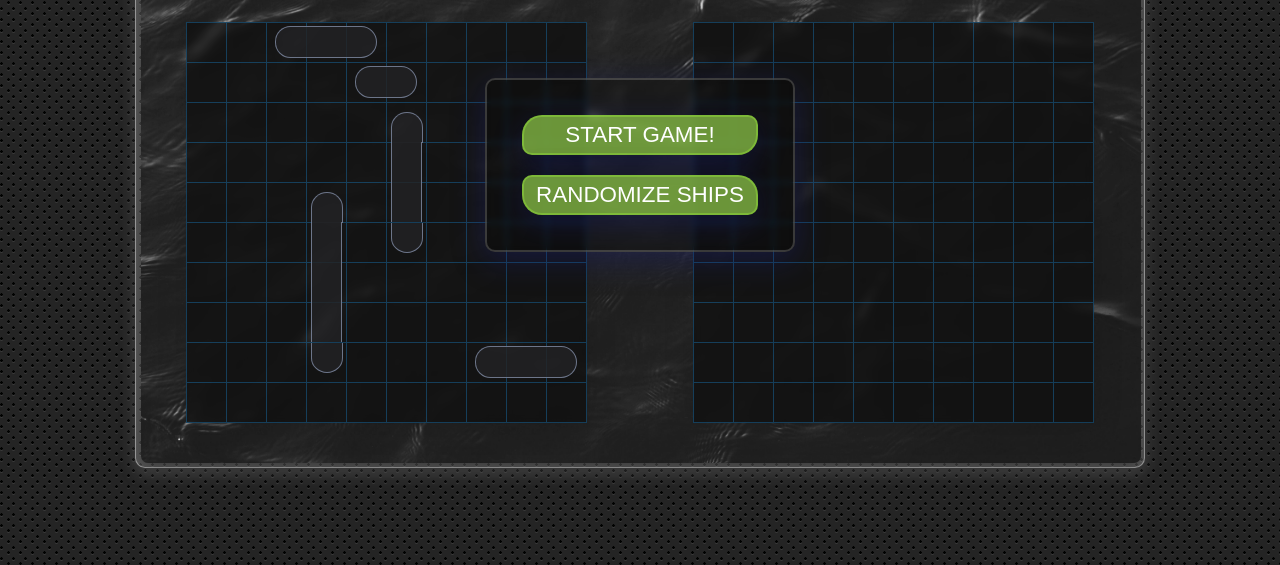
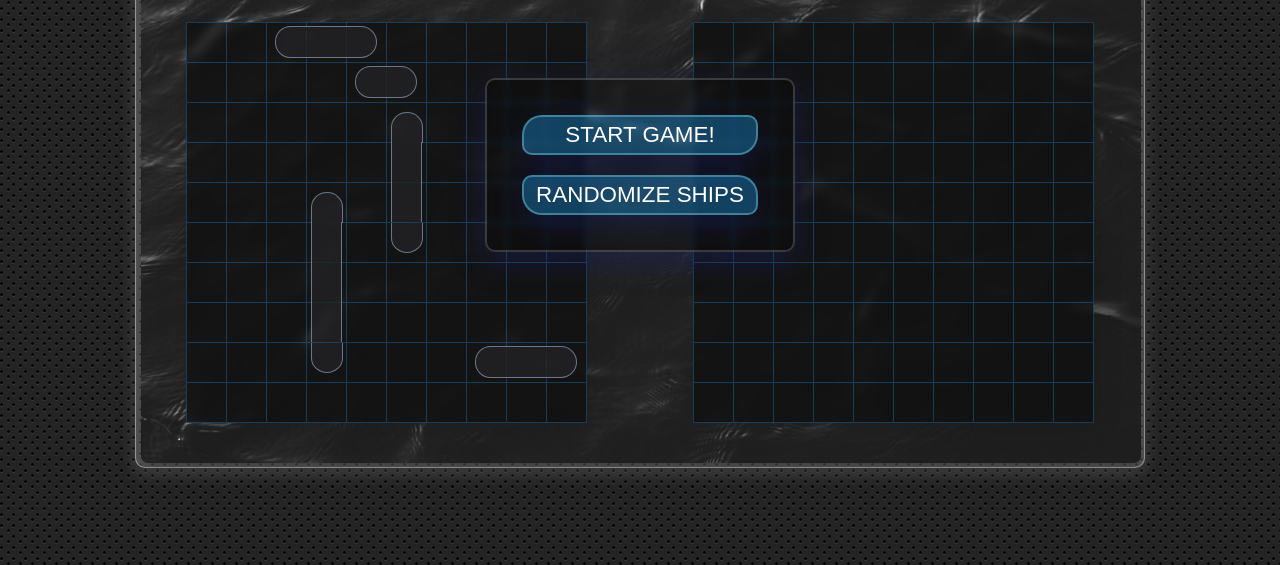
Before and after one commit to studentszO/battleship-game, a website built with webpack: page src/template.html in a window 1280 px wide. Shown: the part 235-800 px from the top of the page. Built offline with nearby package versions, Linux system fonts and the light colour scheme.

Commit message:
Change buttons color

```diff
--- a/src/style.css
+++ b/src/style.css
@@ -296,14 +296,14 @@ dialog {
   font-weight: 300;
   color: #fff;
   padding: 5px 12px;
-  background: rgba(135, 190, 71, 0.774);
+  background: var(--cell-border);
   box-shadow: 0 8px 32px 0 rgba(31, 38, 135, 0.37);
   border-radius: 10px 20px;
-  border: 2px solid rgba(144, 221, 57, 0.493);
+  border: 2px solid rgba(105, 194, 213, 0.493);
 }
 .modal > button:hover {
   cursor: pointer;
-  background: rgba(159, 255, 50, 0.774);
+  background: rgba(65, 210, 242, 0.774);
 }
 
 .modal > button:focus {
```
